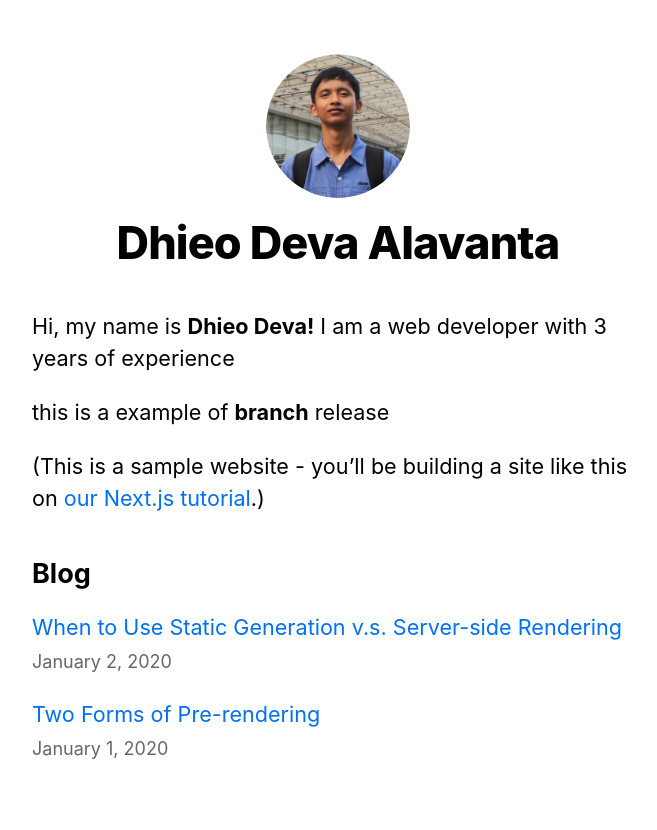
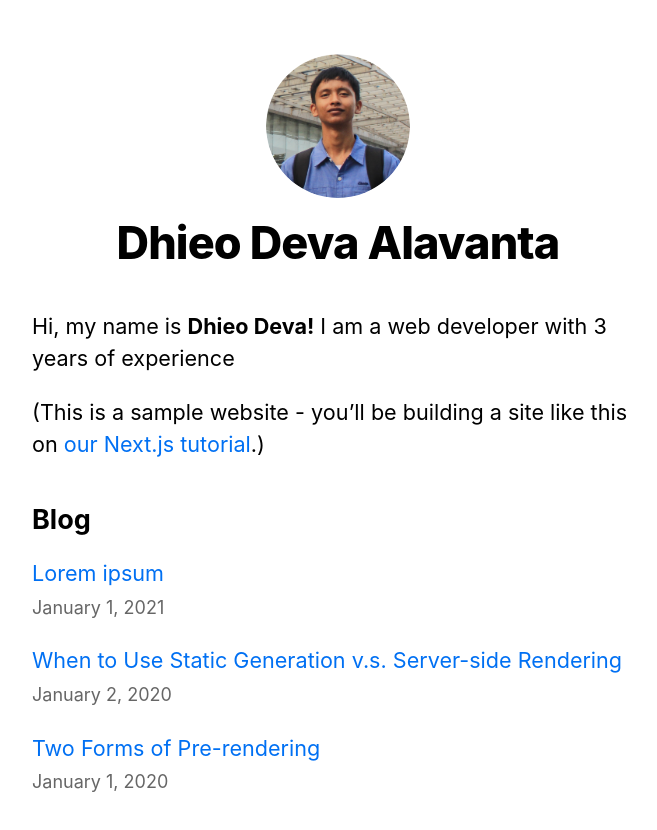
Before and after one commit to alavanta/nextjs-blog, a Next.js app: page / in a window 1280 px wide. Shown: the top 830 px of the page, without its empty margins (302-959 px from the left). Built offline with nearby package versions, Linux system fonts and the light colour scheme.

Commit message:
add lorem ipsum post

```diff
--- a/pages/index.js
+++ b/pages/index.js
@@ -13,9 +13,6 @@ export default function Home ({ allPostsData }) {
       </Head>
       <section className={utilStyles.headingMd}>
         <p>Hi, my name is <b>Dhieo Deva!</b> I am a web developer with 3 years of experience</p>
-        <p>
-         this is a example of <strong>branch</strong> release
-        </p>
         <p>
           (This is a sample website - you’ll be building a site like this on{' '}
           <a href="https://nextjs.org/learn">our Next.js tutorial</a>.)
--- /dev/null
+++ b/posts/lorem-ipsum.md
@@ -0,0 +1,10 @@
+---
+title: 'Lorem ipsum'
+date: '2021-01-01'
+---
+
+Lorem ipsum dolor sit amet, consectetur adipiscing elit. Sed aliquam eros erat, finibus vehicula sapien fringilla non. Etiam ornare efficitur nunc, quis efficitur nulla venenatis ac. Curabitur tincidunt lacus a nunc suscipit hendrerit. Lorem ipsum dolor sit amet, consectetur adipiscing elit. Suspendisse vel risus quis risus pulvinar elementum eu placerat lorem. Phasellus ultricies odio in purus fermentum, eu tempor nisi condimentum. Fusce sit amet feugiat purus. Morbi et nunc lectus. Praesent eget convallis est, eu facilisis nisi. Sed nec convallis nisi. Curabitur vitae nulla accumsan, pretium tellus a, feugiat augue.
+
+Fusce ut condimentum eros. Ut rhoncus quam sed condimentum placerat. In lobortis euismod tellus quis pretium. Sed non blandit justo. Cras efficitur id nunc eu aliquam. Vivamus ut nisl a odio vestibulum consequat. Curabitur scelerisque risus vel nibh porta, ut interdum magna volutpat. Quisque id sollicitudin neque, nec vestibulum metus. Nulla semper a neque eget ullamcorper. Maecenas in volutpat lorem, vitae accumsan est. Maecenas varius ipsum eu nibh malesuada viverra. Nam lorem tortor, dictum vel faucibus non, aliquet non tellus. Suspendisse gravida molestie tempor. Donec dictum semper nisi, cursus tincidunt turpis cursus nec.
+
+In pellentesque metus in ligula varius luctus. Donec molestie, risus et sollicitudin imperdiet, tellus dolor volutpat enim, et mattis justo purus sit amet metus. Vestibulum vehicula nec augue nec faucibus. Aenean felis nibh, commodo at porttitor sed, laoreet at nisl. Donec ac metus blandit, tempus lacus in, lobortis est. Aliquam cursus ligula ullamcorper metus fermentum lacinia. Class aptent taciti sociosqu ad litora torquent per conubia nostra, per inceptos himenaeos. Aliquam fringilla, sapien at fringilla molestie, nibh est ultrices odio, eu interdum nisi massa laoreet justo. Phasellus id libero semper, iaculis sem id, maximus leo. Pellentesque tortor nibh, ultrices sed rutrum eget, vulputate sit amet nunc.
```
